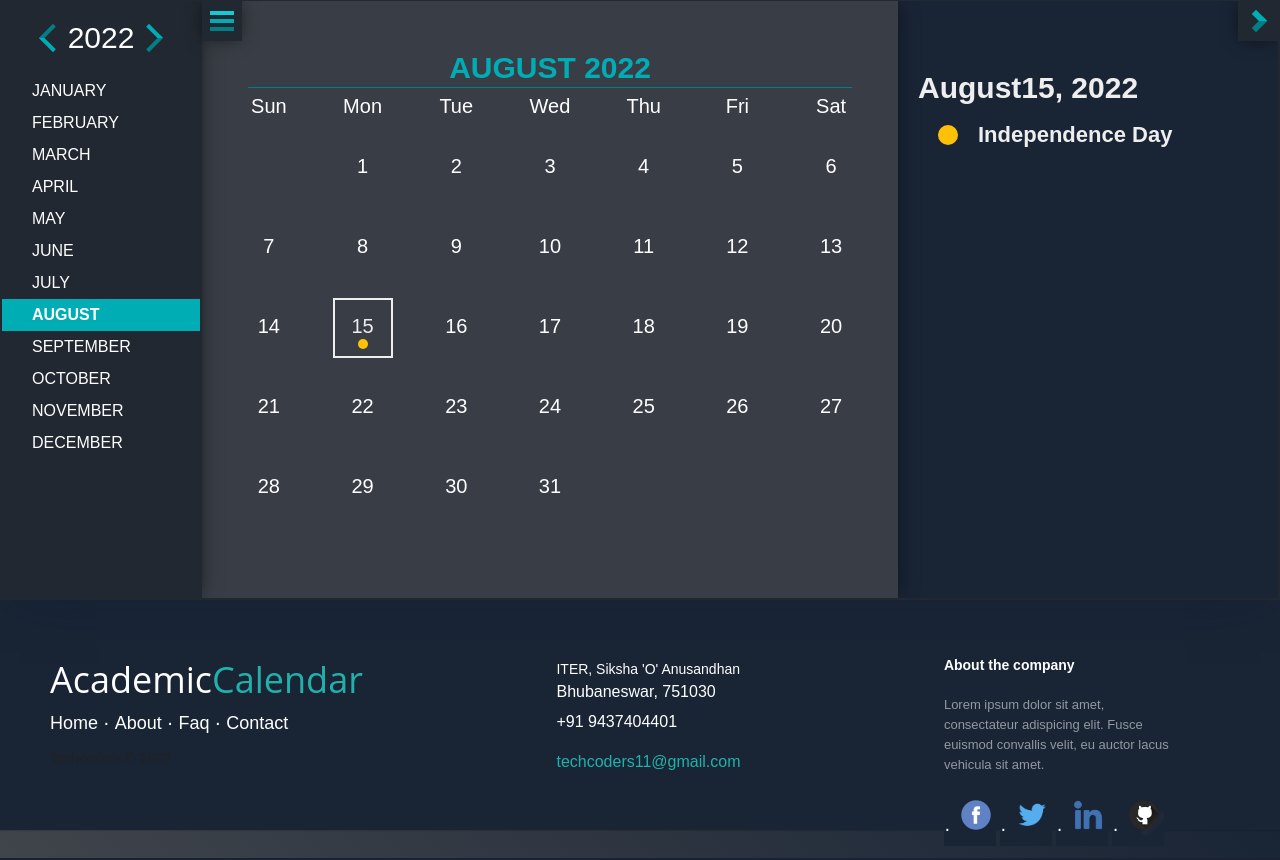
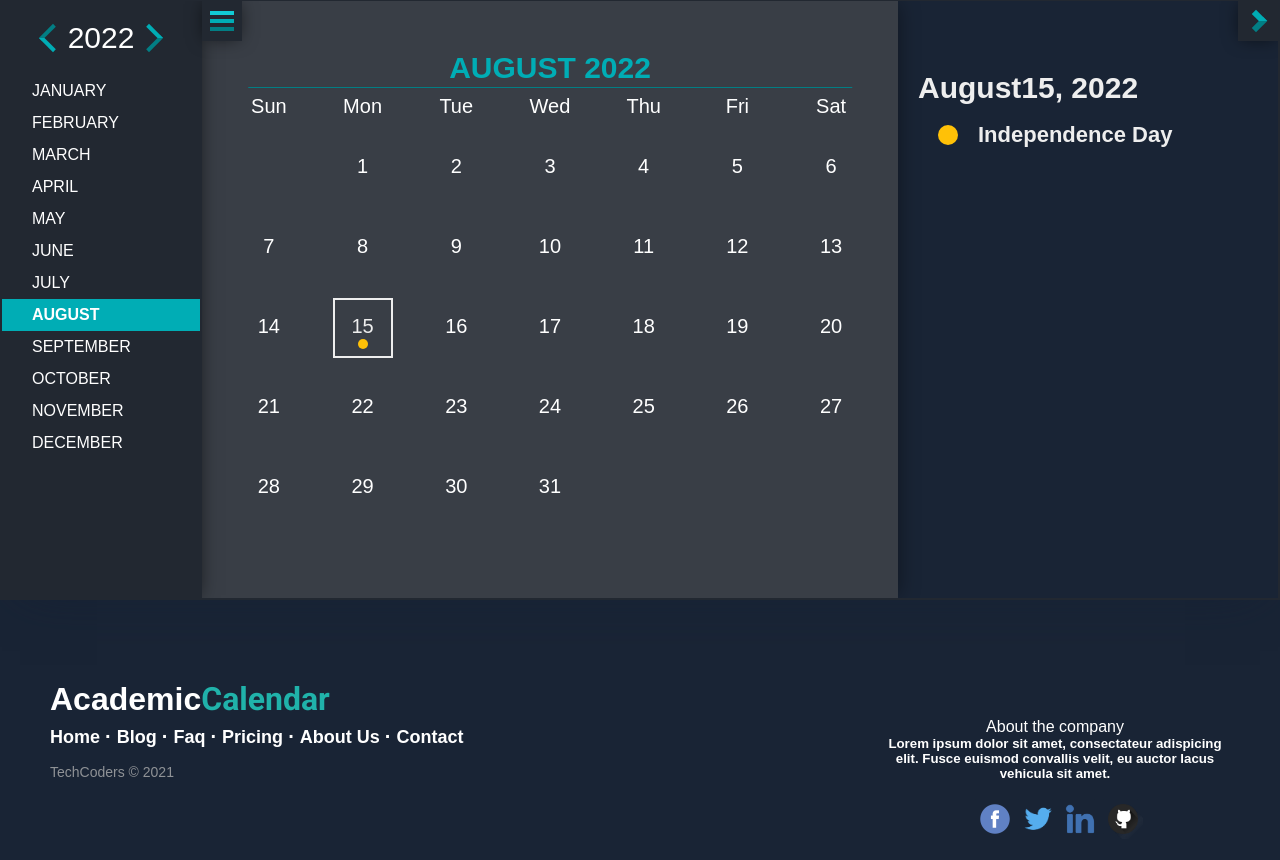
Before and after one commit to aditiprusty/Annual-Academic-Calendar, a PHP site: page / in a window 1280 px wide. Shown: the part 71-931 px from the top of the page. Run offline with PHP 8.4, Linux system fonts and the light colour scheme.

Commit message:
Footer Changed
Footer and some other things changed.
pic Uploded

```diff
--- a/index.html
+++ b/index.html
@@ -1,4 +1,4 @@
-<!DOCTYPE html>
+ <!DOCTYPE html>
 <html lang="en">
   <head>
     <title>Academic Calendar</title>
@@ -19,6 +19,9 @@
     <link rel="stylesheet" href="styleHeader.css">
     <link rel="stylesheet" href="https://cdnjs.cloudflare.com/ajax/libs/font-awesome/5.15.3/css/all.min.css" />
     <link rel="stylesheet" href="styleFooter.css">
+    <link rel="preconnect" href="https://fonts.googleapis.com">
+<link rel="preconnect" href="https://fonts.gstatic.com" crossorigin>
+<link href="https://fonts.googleapis.com/css2?family=Roboto:ital,wght@1,100&display=swap" rel="stylesheet">
 
     <!-- Fonts -->
     <link
@@ -54,62 +57,54 @@
           <li><a href="aboutus.html">About</a></li>
         </ul>
       </nav>
+      <div class="break"></div>
+
   </header>
+
+
 
 
     <div id="calendar"></div>
 
-    <footer style="background-color: #192435;" class="footer-distributed">
-      <div class="footer-left">
-        <h3>Academic<span>Calendar</span></h3>
-
-        <p class="footer-links">
-          <a href="index.html" class="link-1">Home</a>
-          <a href="aboutus.html">About</a>
-          <a href="#">Faq</a>
-          <a href="contactUs.html">Contact</a>
-        </p>
-
-        <p class="footer-company-name">Techcoders © 2022</p>
-      </div>
-
-      <div class="footer-center">
-        <div>
-          <i class="map-marker"></i>
-          <p><span>ITER, Siksha 'O' Anusandhan</span> Bhubaneswar, 751030</p>
-        </div>
-
-        <div>
-          <i class="phone"></i>
-          <p>+91 9437404401</p>
-        </div>
-
-        <div>
-          <i class="envelope"></i>
-          <p>
-            <a href="mailto:techcoders11@gmail.com"
-              >techcoders11@gmail.com</a
-            >
-          </p>
-        </div>
-      </div>
+    <footer class="footer-distributed">
+      <h1 style="color: white;" >Academic<span>Calendar</span></h1>
 
       <div class="footer-right">
         <p class="footer-company-about">
-          <span>About the company</span>
-          Lorem ipsum dolor sit amet, consectateur adispicing elit. Fusce
-          euismod convallis velit, eu auctor lacus vehicula sit amet.
+          <span>About the company</span><br>
+          <h5> Lorem ipsum dolor sit amet, consectateur adispicing elit. Fusce
+          euismod convallis velit, eu auctor lacus vehicula sit amet.</h5><br>
         </p>
 
-        <div class="footer-links">
-          <a style="background-color: #192435;" href="https://www.facebook.com" target="_blank"><img src="Logos/fb.png" width="40px" alt=""></a>
-        <a style="background-color: #192435;" href="https://twitter.com/" target="_blank"><img src="Logos/twitter.png" width="40px" alt=""></a>
-        <a style="background-color: #192435;" href="https://www.linkedin.com/" target="_blank"><img src="Logos/Linkedin-logo-on-transparent--background-PNG.png" width="40px" alt=""></a>
-        <a style="background-color: #192435;" href="https://github.com/" target="_blank"><img src="Logos/github.png" width="40px" alt=""></a>
+        <a href="https://www.facebook.com" target="_blank"><img src="Logos/fb.png" width="40px" alt=""></a>
+        <a href="https://twitter.com/" target="_blank"><img src="Logos/twitter.png" width="40px" alt=""></a>
+        <a href="https://www.linkedin.com/" target="_blank"><img src="Logos/Linkedin-logo-on-transparent--background-PNG.png" width="40px" alt=""></a>
+        <a href="https://github.com/" target="_blank"><img src="Logos/github.png" width="40px" alt=""></a>
 
+      </div>
+
+      <div class="footer-left">
+
+        <div class="footer-left">
+
+          <p class="footer-links">
+            <a class="link-1" href="#">Home</a>
+
+            <a href="#">Blog</a>
+
+            <a href="#">Faq</a>
+
+            <a href="#">Pricing</a>
+
+            <a href="aboutus.html">About Us</a>
+             <a href="contactUs.html">Contact</a>
+          </p>
+
+          <p>TechCoders &copy; 2021</p>
         </div>
-      </div>
+
     </footer>
+
     <!-- jQuery -->
     <script src="https://cdn.jsdelivr.net/npm/jquery@3.4.1/dist/jquery.min.js"></script>
     <!-- Add the evo-calendar.js for the calendar -->
--- a/styleFooter.css
+++ b/styleFooter.css
@@ -7,7 +7,7 @@
 section {
   width: 100%;
   display: inline-block;
-  background: #192435;
+  background: #ccc;
   height: 60vh;
   text-align: center;
   font-size: 22px;
@@ -16,121 +16,22 @@ section {
 }
 
 .footer-distributed {
-  background: #666;
+  background-color: #192435;
   box-shadow: 0 1px 1px 0 rgba(0, 0, 0, 0.12);
   box-sizing: border-box;
   width: 100%;
-  height: 230px;
   text-align: left;
-  font: bold 16px sans-serif;
-  padding: 55px 50px;
+  font: normal 16px sans-serif;
+  padding: 80px 50px;
 }
 
-.footer-distributed .footer-left,
-.footer-distributed .footer-center,
-.footer-distributed .footer-right {
-  display: inline-block;
-  vertical-align: top;
-}
-/* Footer left */
-.footer-distributed .footer-left {
-  width: 40%;
-}
-/* The company logo */
-.footer-distributed h3 {
-  color: #ffffff;
-  font: normal 36px "Open Sans", cursive;
+.footer-distributed .footer-left p {
+  color: #8f9296;
+  font-size: 14px;
   margin: 0;
 }
-.footer-distributed h3 span {
-  color: lightseagreen;
-}
 /* Footer links */
-.footer-distributed .footer-links {
-  color: #ffffff;
-  margin: 20px 0 12px;
-  padding: 0;
-}
-.footer-distributed .footer-links a {
-  display: inline-block;
-  line-height: 1.8;
-  font-weight: 400;
-  text-decoration: none;
-  color: inherit;
-}
-.footer-distributed .footer-company-name {
-  color: #222;
-  font-size: 14px;
-  font-weight: normal;
-  margin: 0;
-}
-/* Footer Center */
-.footer-distributed .footer-center {
-  width: 35%;
-}
-.footer-distributed .footer-center i {
-  background-color: #192435;
-  color: #ffffff;
-  font-size: 25px;
-  width: 38px;
-  height: 38px;
-  border-radius: 50%;
-  text-align: center;
-  line-height: 42px;
-  margin: 10px 15px;
-  vertical-align: middle;
-}
-.footer-distributed .footer-center i.envelope {
-  font-size: 17px;
-  line-height: 38px;
-}
-.footer-distributed .footer-center p {
-  display: inline-block;
-  color: #ffffff;
-  font-weight: 400;
-  vertical-align: middle;
-  margin: 0;
-}
-.footer-distributed .footer-center p span {
-  display: block;
-  font-weight: normal;
-  font-size: 14px;
-  line-height: 2;
-}
-.footer-distributed .footer-center p a {
-  color: lightseagreen;
-  text-decoration: none;
-}
-.footer-distributed .footer-links a:before {
-  content: "|";
-  font-weight: 300;
-  font-size: 20px;
-  left: 0;
-  color: #fff;
-  display: inline-block;
-  padding-right: 5px;
-}
-.footer-distributed .footer-links .link-1:before {
-  content: none;
-}
-/* Footer Right */
-.footer-distributed .footer-right {
-  width: 20%;
-}
-.footer-distributed .footer-company-about {
-  line-height: 20px;
-  color: #92999f;
-  font-size: 13px;
-  font-weight: normal;
-  margin: 0;
-}
-.footer-distributed .footer-company-about span {
-  display: block;
-  color: #ffffff;
-  font-size: 14px;
-  font-weight: bold;
-  margin-bottom: 20px;
-}
+
 .footer-distributed p.footer-links {
   font-size: 18px;
   font-weight: bold;
@@ -139,6 +40,7 @@ section {
   padding: 0;
   transition: ease .25s;
 }
+
 .footer-distributed p.footer-links a {
   display: inline-block;
   line-height: 1.8;
@@ -146,6 +48,7 @@ section {
   color: inherit;
   transition: ease .25s;
 }
+
 .footer-distributed .footer-links a:before {
   content: "·";
   font-size: 20px;
@@ -159,6 +62,37 @@ section {
   content: none;
 }
 
+.footer-distributed .footer-right {
+  float: right;
+  max-width: 350px;
+  text-align: center;
+  color: white;
+  font-style: normal;
+
+
+
+
+}
+
+.footer-distributed .footer-right a {
+  display: inline-block;
+  width: 35px;
+  height: 35px;
+  background-color: #192435;
+  border-radius: 1px;
+  font-size: 20px;
+  color: #ffffff;
+  text-align: center;
+  line-height: 35px;
+  margin-left: 3px;
+  transition:all .25s;
+}
+
+.footer-distributed h1 span {
+  color: lightseagreen;
+  font: bold sans-serif;
+  font-family: 'Roboto', sans-serif;
+}
 
 
 .footer-distributed .footer-right a:hover{transform:scale(1.1); -webkit-transform:scale(1.1);}
```
Also changed, not shown: aboutus.html (+4 -72 lines), contactUs.html (+3 -46 lines), engineering.html (+29 -43 lines), medical.html (+29 -43 lines), styleHeader.css (+33 -1 lines), images/aditi.png (added), images/swastik.png (added).
